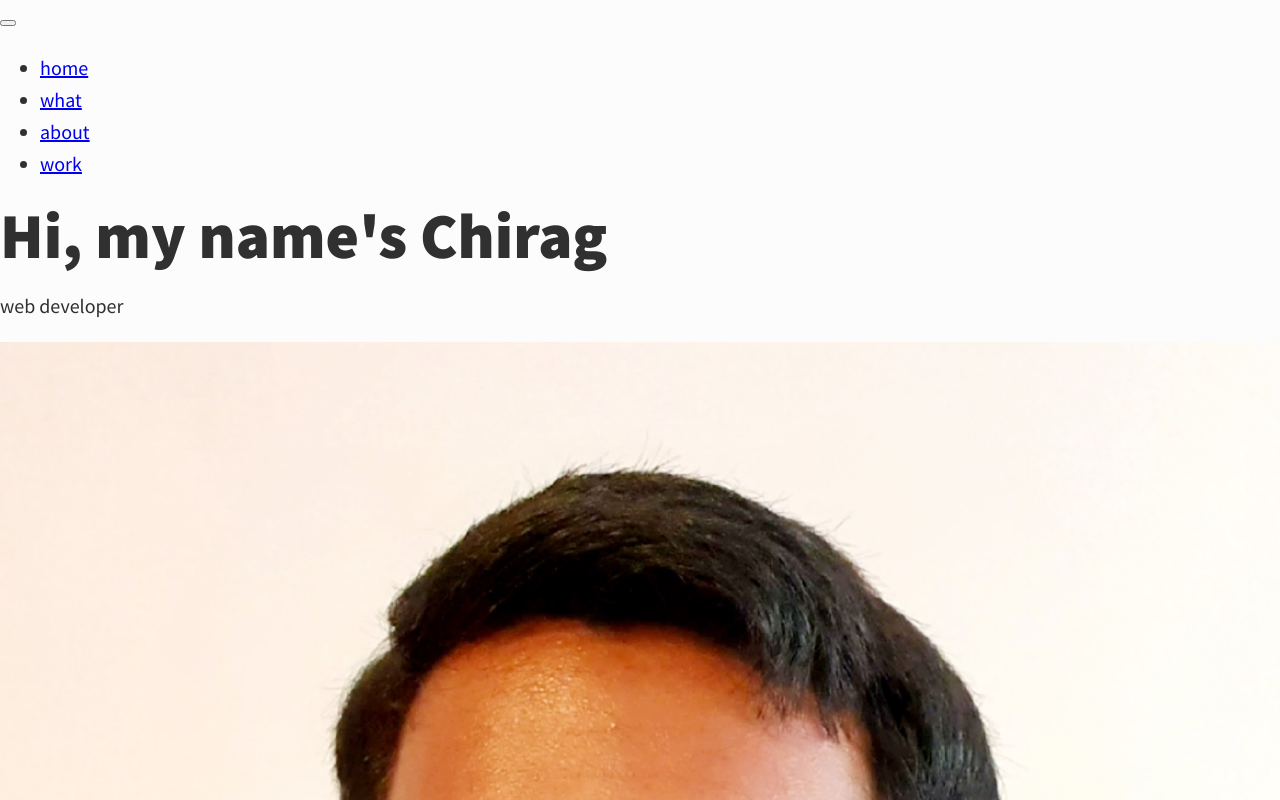
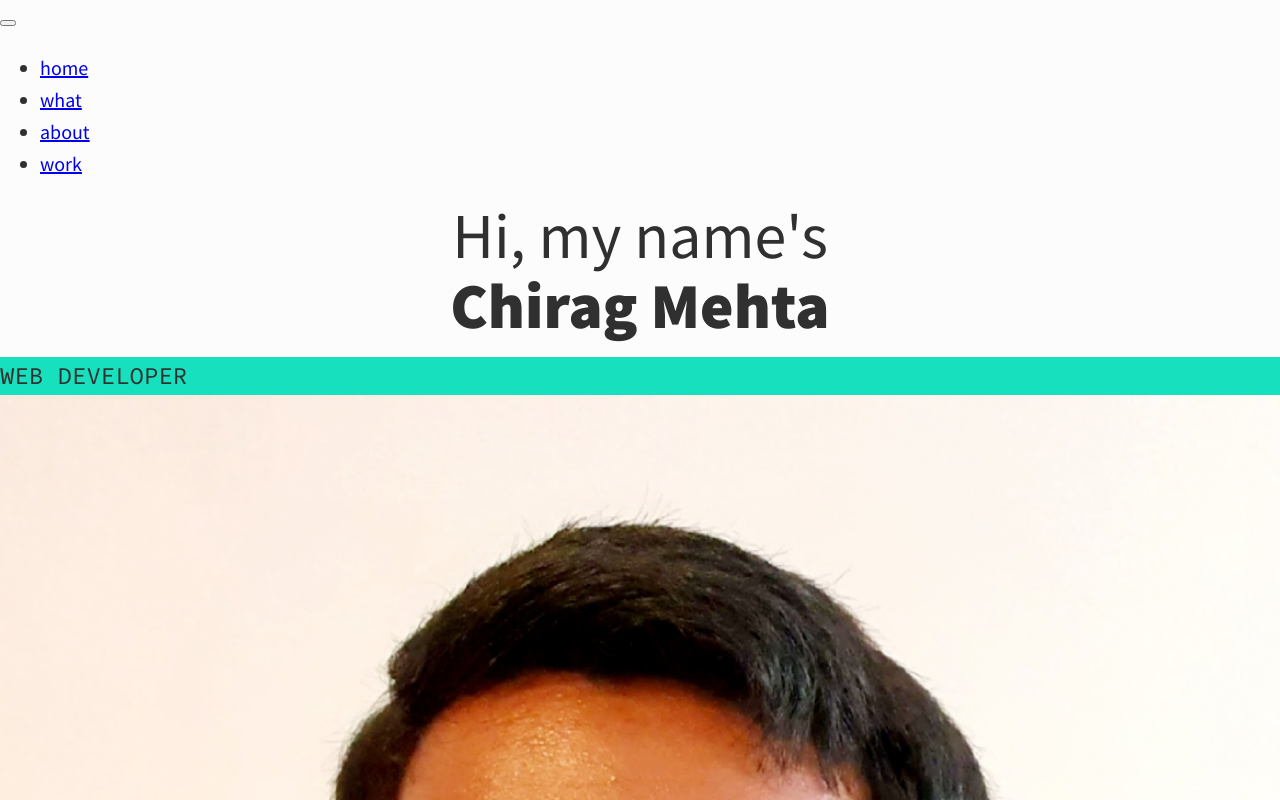
Before and after one commit to chirazzzz/my-portfolio, a plain HTML site: page index.html in a window 1280 px wide. Shown: the top 800 px of the page. Drawn offline with nearby package versions, Linux system fonts and the light colour scheme.

Commit message:
Styling the titles & subtitles

```diff
--- a/css/style.css
+++ b/css/style.css
@@ -63,3 +63,31 @@ h2 {
 h3 {
     font-size: var(--fs-h3);
 }
+
+.section__title {
+    text-align: center;
+    margin-bottom: 0.25em;
+}
+
+.section__title--intro {
+    font-weight: var(--fw-regular);
+}
+.section__title--intro span {
+    font-weight: var(--fw-bold);
+    display: block;
+}
+
+.section__subtitle {
+    margin: 0;
+    font-size: var(--fs-h3);
+}
+
+.section__subtitle--intro,
+.section__subtitle--about {
+    background: var(--colour-accent);
+    font-family: var(--ff-secondary);
+}
+.section__subtitle--intro {
+    text-transform: uppercase;
+    font-size: 1.6875; /* 27px */
+}
--- a/index.html
+++ b/index.html
@@ -37,7 +37,7 @@
         <!-- Introduction -->
         <section class="intro" id="home">
             <h1 class="section__title section__title--intro">
-                Hi, my name's <span>Chirag</span>
+                Hi, my name's <span>Chirag Mehta</span>
             </h1>
             <p class="section__subtitle section__subtitle--intro">web developer</p>
             <img src="img/chirag profile-1.jpg" alt="a picture of Chirag Mehta smiling">
```
